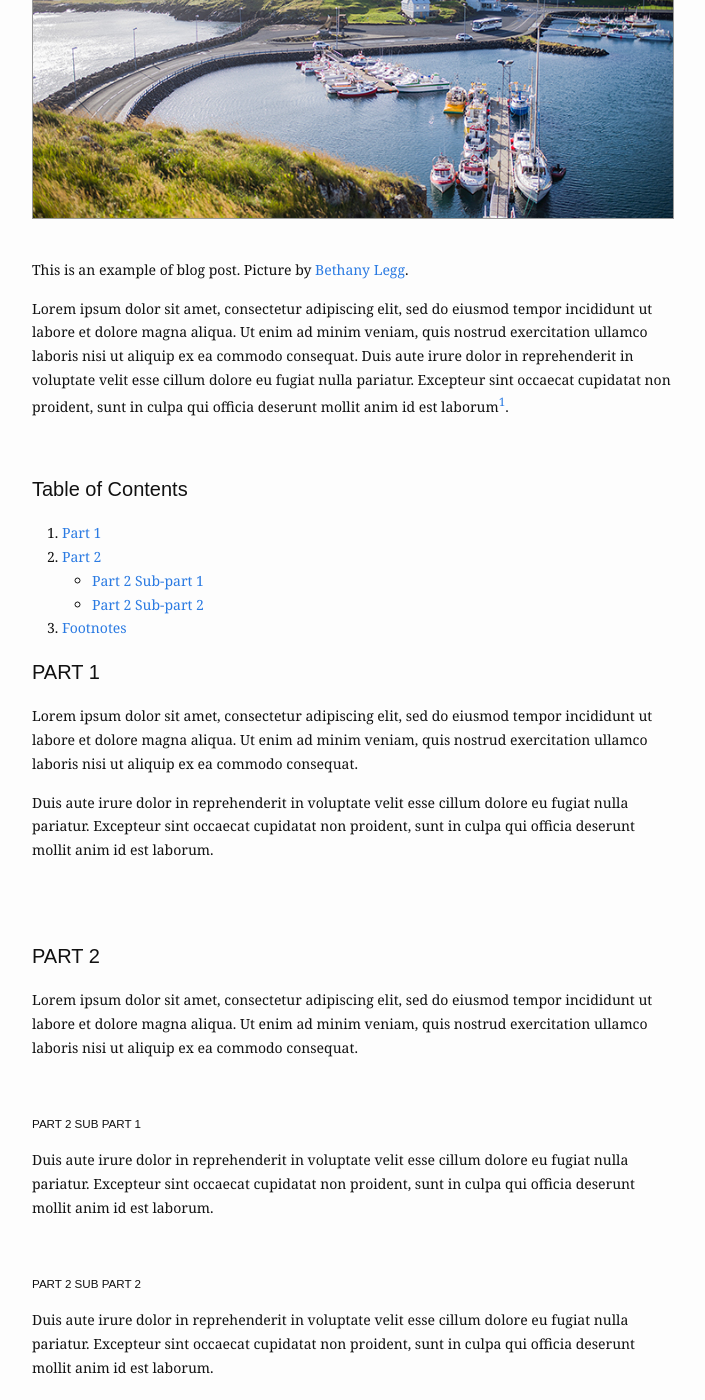
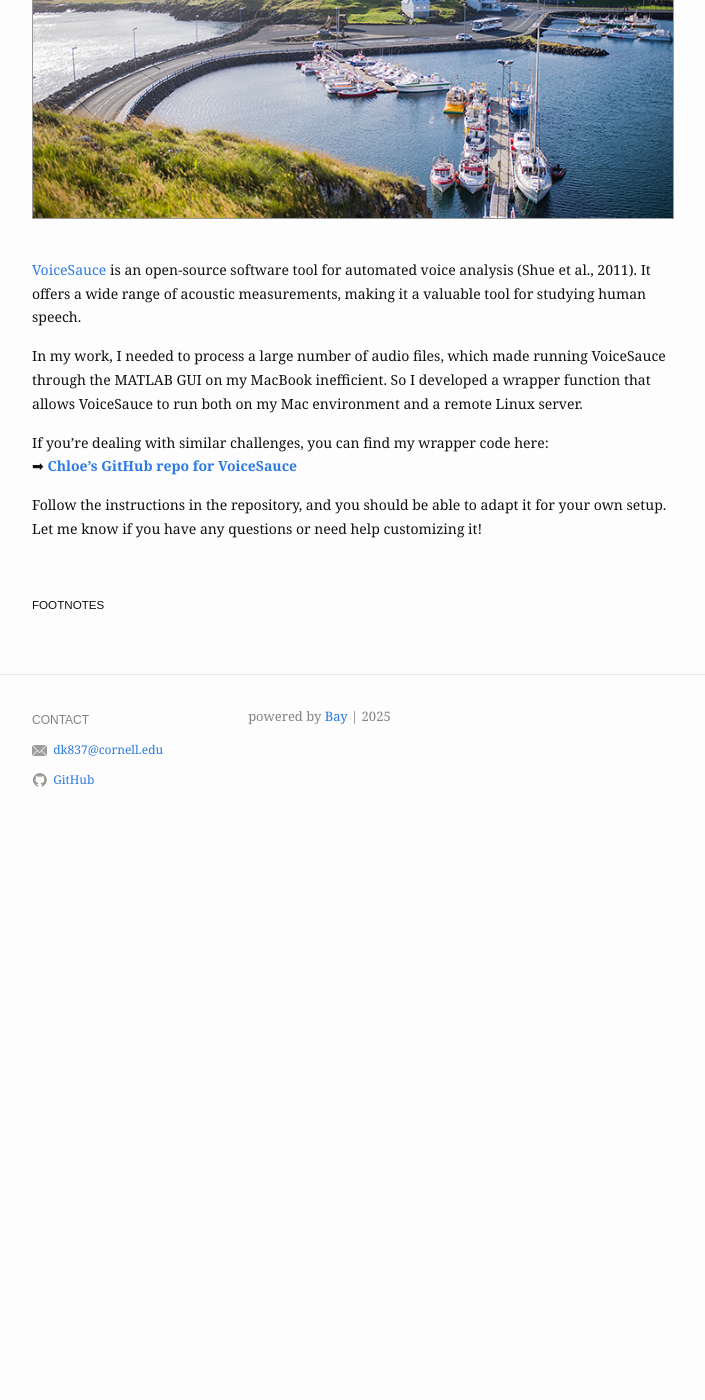
Before and after one commit to chloedkkwon/chloedkkwon.github.io, a Jekyll site: the page built from _posts/2019-10-26-example-of-blog-post.md, in a window 1280 px wide and 1400 px high, scrolled down 335 px. Shown: the whole window, without its empty margins (288-993 px from the left). Built offline with Jekyll 4.4.1, drawn with Linux system fonts in a browser that asks for light colours; after the commit the page ends 1175 px from its top, so only the background shows below that; some of the changed text lies outside the part shown.

Commit message:
Update 2019-10-26-example-of-blog-post.md

```diff
--- a/_posts/2019-10-26-example-of-blog-post.md
+++ b/_posts/2019-10-26-example-of-blog-post.md
@@ -1,8 +1,8 @@
 ---
 layout: post
-title:  "Post example"
-date:   2019-10-26 10:00:40
-blurb: "A look at an example post using Bay Jekyll theme."
+title:  "Running VoiceSauce raw/remotely"
+date:   2025-03-03 11:48:00
+blurb: "VoiceSauce."
 og_image: /assets/img/content/post-example/Banner.jpg
 ---
 
@@ -10,44 +10,17 @@ og_image: /assets/img/content/post-example/Banner.jpg
 <br />
 <br />
 
-This is an example of blog post.
-Picture by [Bethany Legg](https://unsplash.com/@bkotynski).
+[VoiceSauce](https://www.phonetics.ucla.edu/voicesauce/) is an open-source software tool for automated voice analysis (Shue et al., 2011). It offers a wide range of acoustic measurements, making it a valuable tool for studying human speech.
 
-Lorem ipsum dolor sit amet, consectetur adipiscing elit, sed do eiusmod tempor incididunt ut labore et dolore magna aliqua. Ut enim ad minim veniam, quis nostrud exercitation ullamco laboris nisi ut aliquip ex ea commodo consequat. Duis aute irure dolor in reprehenderit in voluptate velit esse cillum dolore eu fugiat nulla pariatur. Excepteur sint occaecat cupidatat non proident, sunt in culpa qui officia deserunt mollit anim id est laborum[^1].
+In my work, I needed to process a large number of audio files, which made running VoiceSauce through the MATLAB GUI on my MacBook inefficient. So I developed a wrapper function that allows VoiceSauce to run both on my Mac environment and a remote Linux server.
+
+If you're dealing with similar challenges, you can find my wrapper code here:
+➡ **[Chloe's GitHub repo for VoiceSauce](https://github.com/chloedkkwon/voicesauce_matlab?tab=readme-ov-file)**
+
+Follow the instructions in the repository, and you should be able to adapt it for your own setup. Let me know if you have any questions or need help customizing it!
 
 <br />
 
-
-#### Table of Contents
-1. [Part 1](#part-1)
-2. [Part 2](#part-2)
-    * [Part 2 Sub-part 1](#part-2-sub-part-1)
-    * [Part 2 Sub-part 2](#part-2-sub-part-2)
-3. [Footnotes](#footnotes)
-
-#### PART 1
-Lorem ipsum dolor sit amet, consectetur adipiscing elit, sed do eiusmod tempor incididunt ut labore et dolore magna aliqua. Ut enim ad minim veniam, quis nostrud exercitation ullamco laboris nisi ut aliquip ex ea commodo consequat.
-<br />
-
-Duis aute irure dolor in reprehenderit in voluptate velit esse cillum dolore eu fugiat nulla pariatur. Excepteur sint occaecat cupidatat non proident, sunt in culpa qui officia deserunt mollit anim id est laborum.
-
-<br />
-<br />
-
-#### PART 2
-Lorem ipsum dolor sit amet, consectetur adipiscing elit, sed do eiusmod tempor incididunt ut labore et dolore magna aliqua. Ut enim ad minim veniam, quis nostrud exercitation ullamco laboris nisi ut aliquip ex ea commodo consequat.
-
-<br />
-
-##### PART 2 SUB PART 1
-Duis aute irure dolor in reprehenderit in voluptate velit esse cillum dolore eu fugiat nulla pariatur. Excepteur sint occaecat cupidatat non proident, sunt in culpa qui officia deserunt mollit anim id est laborum.
-
-<br />
-
-##### PART 2 SUB PART 2
-Duis aute irure dolor in reprehenderit in voluptate velit esse cillum dolore eu fugiat nulla pariatur. Excepteur sint occaecat cupidatat non proident, sunt in culpa qui officia deserunt mollit anim id est laborum.
-
-<br />
 
 
 ##### FOOTNOTES
```
